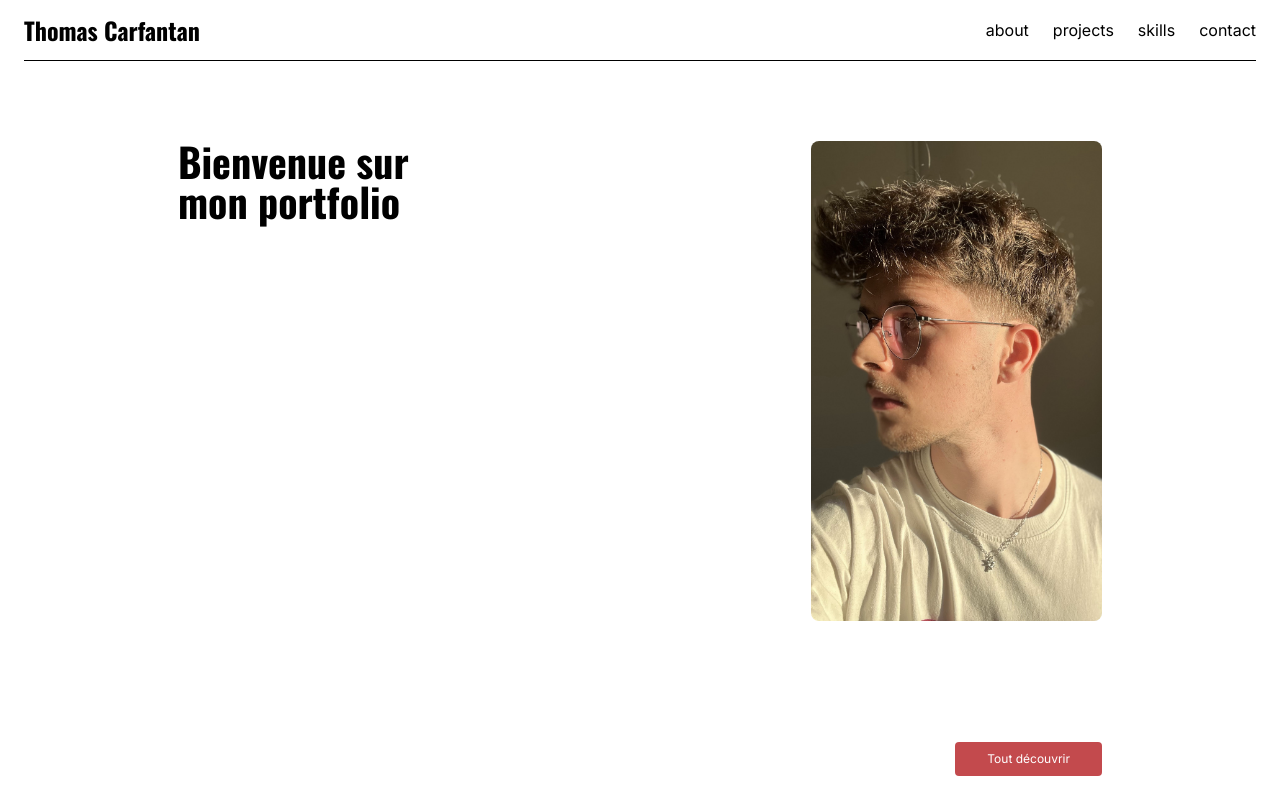
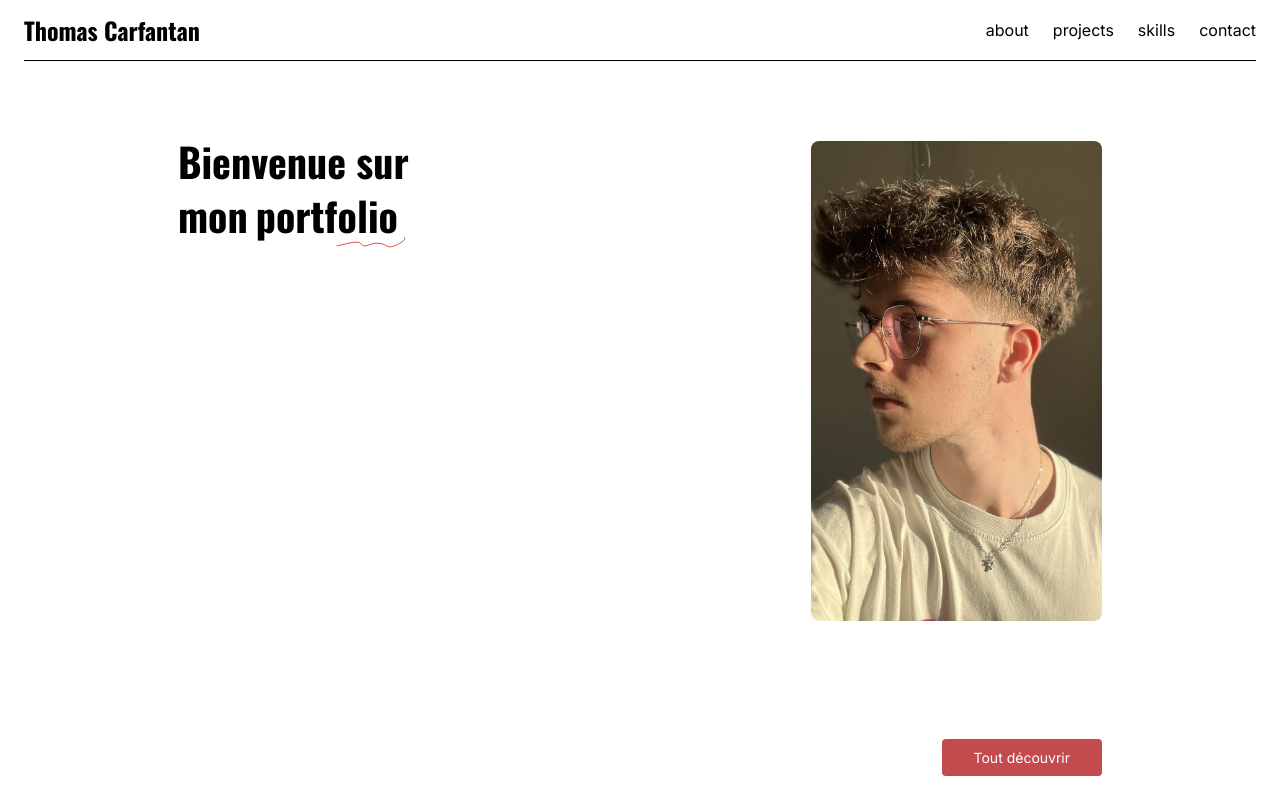
Before and after one commit to SkOor17/portfolio, a React (Vite) app: page / in a window 1280 px wide. Shown: the top 800 px of the page. Built offline with nearby package versions, Linux system fonts and the light colour scheme.

Commit message:
some styles changes

```diff
--- a/src/components/AboutMeSection.tsx
+++ b/src/components/AboutMeSection.tsx
@@ -13,7 +13,7 @@ export default function AboutMeSection() {
                     Ces passions m’inspirent dans mon travail, en combinant rigueur technique, esprit d’équipe et sens du détail pour relever chaque défi avec style et efficacité.
                 </p>
                 <div className="w-full flex justify-center md:w-fit">
-                    <img className="h-full md:max-h-[calc(65vh)] max-w-[calc(40vh)] rounded-md" src="/assets/Tennis.JPG" alt="" />
+                    <img className="h-fit md:max-h-[calc(65vh)] max-w-[calc(40vh)] rounded-md" src="/assets/Tennis.JPG" alt="" />
                 </div>
             </div>
         </div>
--- a/src/components/HeroSection.tsx
+++ b/src/components/HeroSection.tsx
@@ -1,4 +1,5 @@
 import PrimaryBtn from "./PrimaryBtn";
+import TextUnderline from "./TextUnderline";
 
 export default function HeroSection() {
   return (
@@ -6,7 +7,12 @@ export default function HeroSection() {
       <div className="flex flex-col gap-6 items-center h-full w-full justify-between py-6 md:flex-row md:w-3/4 md:pt-[10vh] md:items-start">
         <div className="md:text-6xl">
           <p className="title md:text-custom-l lg:text-custom-xl">Bienvenue sur</p>
-          <p className="title md:text-custom-l lg:text-custom-xl">mon portfolio</p>
+          <div className="inline-flex">
+            <p className="title md:text-custom-l lg:text-custom-xl">mon</p>
+            <p className="title md:text-custom-l lg:text-custom-xl">
+              <TextUnderline className="left-20">portfolio</TextUnderline>
+            </p>
+          </div>
         </div>
         <div className="w-3/4 flex justify-center md:w-fit">
           <img className="h-full md:max-h-[calc(60vh)] max-w-[calc(40vh)] rounded-lg" src="/assets/heroImg.jpg" alt="" />
--- /dev/null
+++ b/src/components/ProjectsSection.tsx
@@ -0,0 +1,9 @@
+import TitleSection from "./TitleSection";
+
+export default function ProjectsSection() {
+  return (
+    <div>
+        <TitleSection>Projects</TitleSection>
+    </div>
+  )
+}
--- a/src/components/TextUnderline.tsx
+++ b/src/components/TextUnderline.tsx
@@ -1,6 +1,6 @@
 import { motion } from "motion/react";
 
-export default function TextUnderline({ children, className, spacing }:
+export default function TextUnderline({ children, className, spacing}:
 {children: string, className?: string, spacing?: string}
 ) {
   return (
@@ -14,7 +14,7 @@ export default function TextUnderline({ children, className, spacing }:
             viewBox="0 0 93 14"
             fill="none"
             xmlns="http://www.w3.org/2000/svg"
-            className={className}
+            className={className + " absolute"}
         >
             <motion.path
                 initial={{pathLength: 0}}
--- a/src/styles/index.css
+++ b/src/styles/index.css
@@ -11,7 +11,7 @@
 
 body {
     font-family: 'Inter', serif;
-    font-size: 12px;
+    font-size: 14px;
 }
 
 .title {
```
